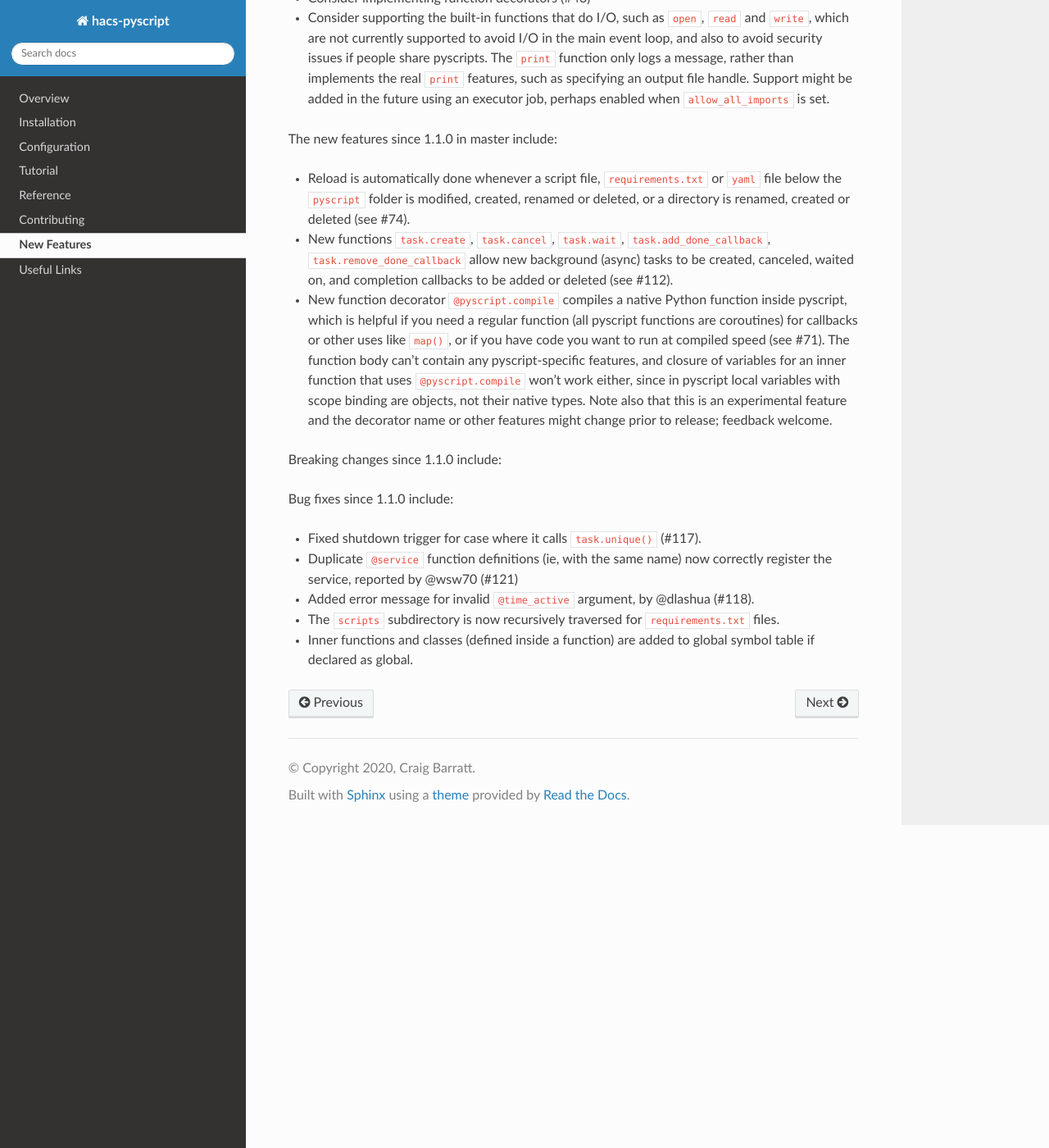
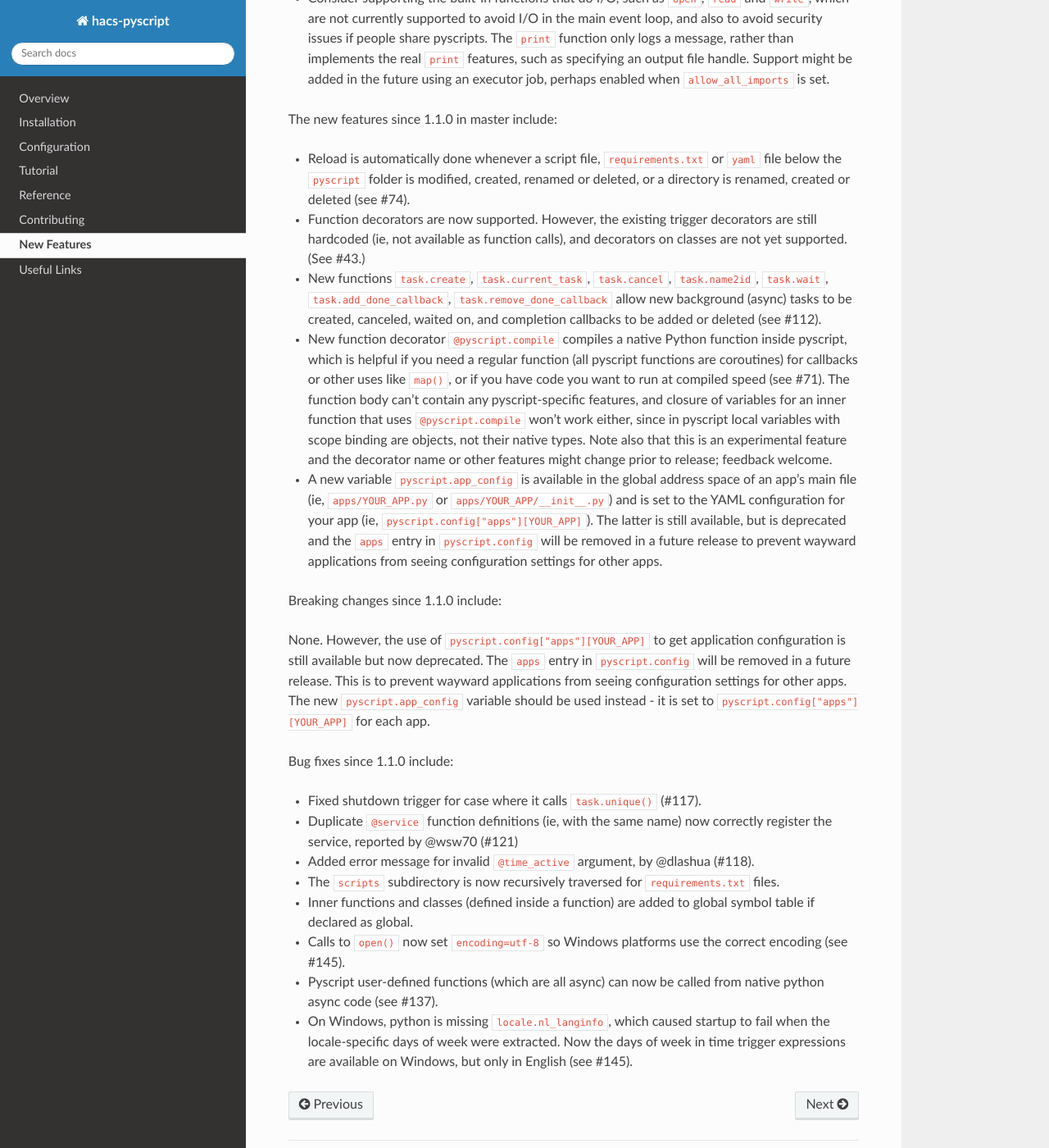
Before and after one commit to custom-components/pyscript, a Sphinx documentation site: the page built from docs/new_features.rst, in a window 1280 px wide and 1400 px high, scrolled down 582 px. Shown: the whole window at 82% size. Built offline with Sphinx 7.4.7 and the Read the Docs theme 2.0.0, drawn with Linux system fonts in a browser that asks for light colours; some of the changed text lies outside the part shown.

Commit message:
updates for recent changes

```diff
--- a/docs/new_features.rst
+++ b/docs/new_features.rst
@@ -33,9 +32,11 @@ The new features since 1.1.0 in master include:
 - Reload is automatically done whenever a script file, ``requirements.txt`` or ``yaml`` file below the
   ``pyscript`` folder is modified, created, renamed or deleted, or a directory is renamed, created or
   deleted (see #74).
-- New functions ``task.create``, ``task.cancel``, ``task.wait``, ``task.add_done_callback``,
-  ``task.remove_done_callback`` allow new background (async) tasks to be created, canceled, waited on,
-  and completion callbacks to be added or deleted (see #112).
+- Function decorators are now supported. However, the existing trigger decorators are still hardcoded
+  (ie, not available as function calls), and decorators on classes are not yet supported.  (See #43.)
+- New functions ``task.create``, ``task.current_task``, ``task.cancel``, ``task.name2id``, ``task.wait``,
+  ``task.add_done_callback``, ``task.remove_done_callback`` allow new background (async) tasks to be
+  created, canceled, waited on, and completion callbacks to be added or deleted (see #112).
 - New function decorator ``@pyscript.compile`` compiles a native Python function inside pyscript, which
   is helpful if you need a regular function (all pyscript functions are coroutines) for callbacks or
   other uses like ``map()``, or if you have code you want to run at compiled speed (see #71). The
@@ -43,8 +44,19 @@ The new features since 1.1.0 in master include:
   function that uses ``@pyscript.compile`` won't work either, since in pyscript local variables with
   scope binding are objects, not their native types.  Note also that this is an experimental feature
   and the decorator name or other features might change prior to release; feedback welcome.
+- A new variable ``pyscript.app_config`` is available in the global address space of an app's main
+  file (ie, ``apps/YOUR_APP.py`` or ``apps/YOUR_APP/__init__.py``) and is set to the YAML configuration
+  for your app (ie, ``pyscript.config["apps"][YOUR_APP]``). The latter is still available, but is
+  deprecated and the ``apps`` entry in ``pyscript.config`` will be removed in a future release to
+  prevent wayward applications from seeing configuration settings for other apps.
 
 Breaking changes since 1.1.0 include:
+
+None.  However, the use of ``pyscript.config["apps"][YOUR_APP]`` to get application configuration
+is still available but now deprecated. The ``apps`` entry in ``pyscript.config`` will be removed in
+a future release. This is to prevent wayward applications from seeing configuration settings for other
+apps. The new ``pyscript.app_config`` variable should be used instead - it is set to
+``pyscript.config["apps"][YOUR_APP]`` for each app.
 
 Bug fixes since 1.1.0 include:
 
@@ -55,3 +67,10 @@ Bug fixes since 1.1.0 include:
 - The ``scripts`` subdirectory is now recursively traversed for ``requirements.txt`` files.
 - Inner functions and classes (defined inside a function) are added to global symbol table
   if declared as global.
+- Calls to ``open()`` now set ``encoding=utf-8`` so Windows platforms use the correct encoding
+  (see #145).
+- Pyscript user-defined functions (which are all async) can now be called from native python async
+  code (see #137).
+- On Windows, python is missing ``locale.nl_langinfo``, which caused startup to fail when the
+  locale-specific days of week were extracted.  Now the days of week in time trigger expressions
+  are available on Windows, but only in English (see #145).
```
Also changed, not shown: other parts of docs/new_features.rst (+0 -1 lines).
